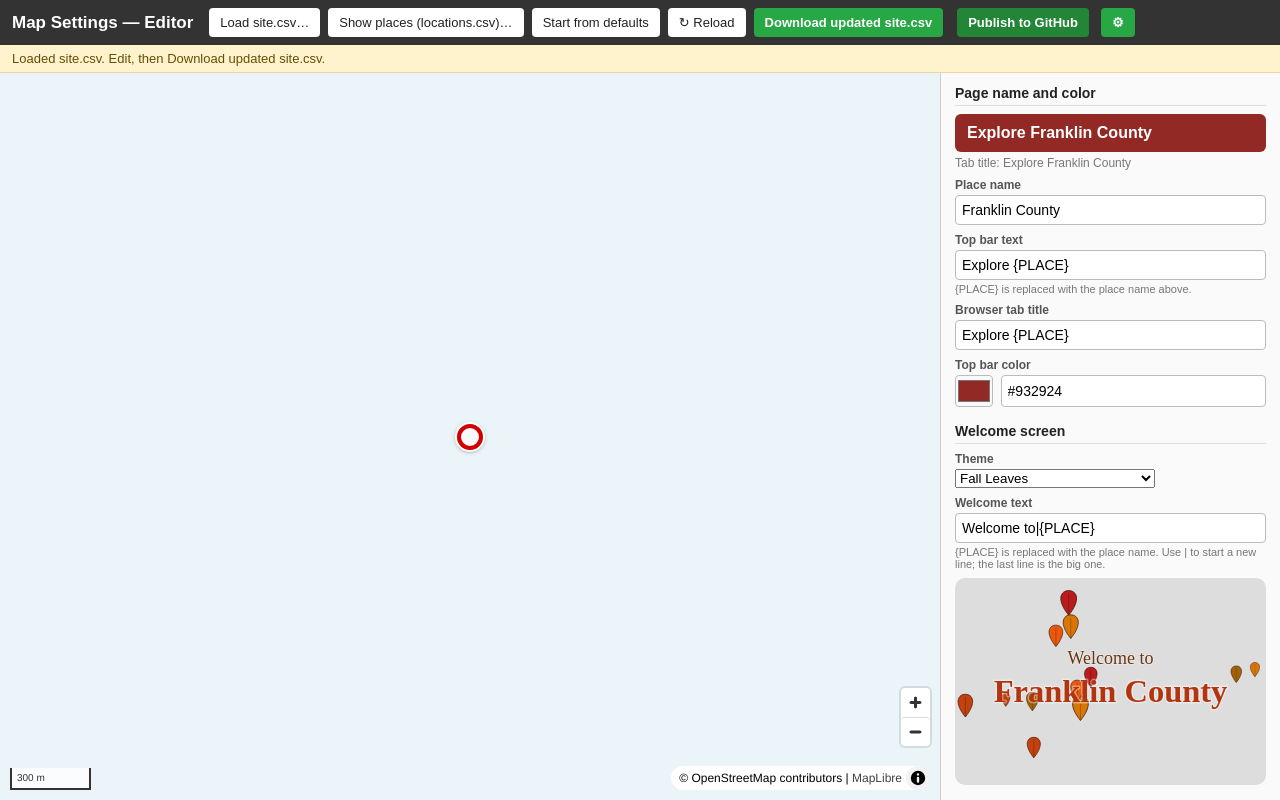
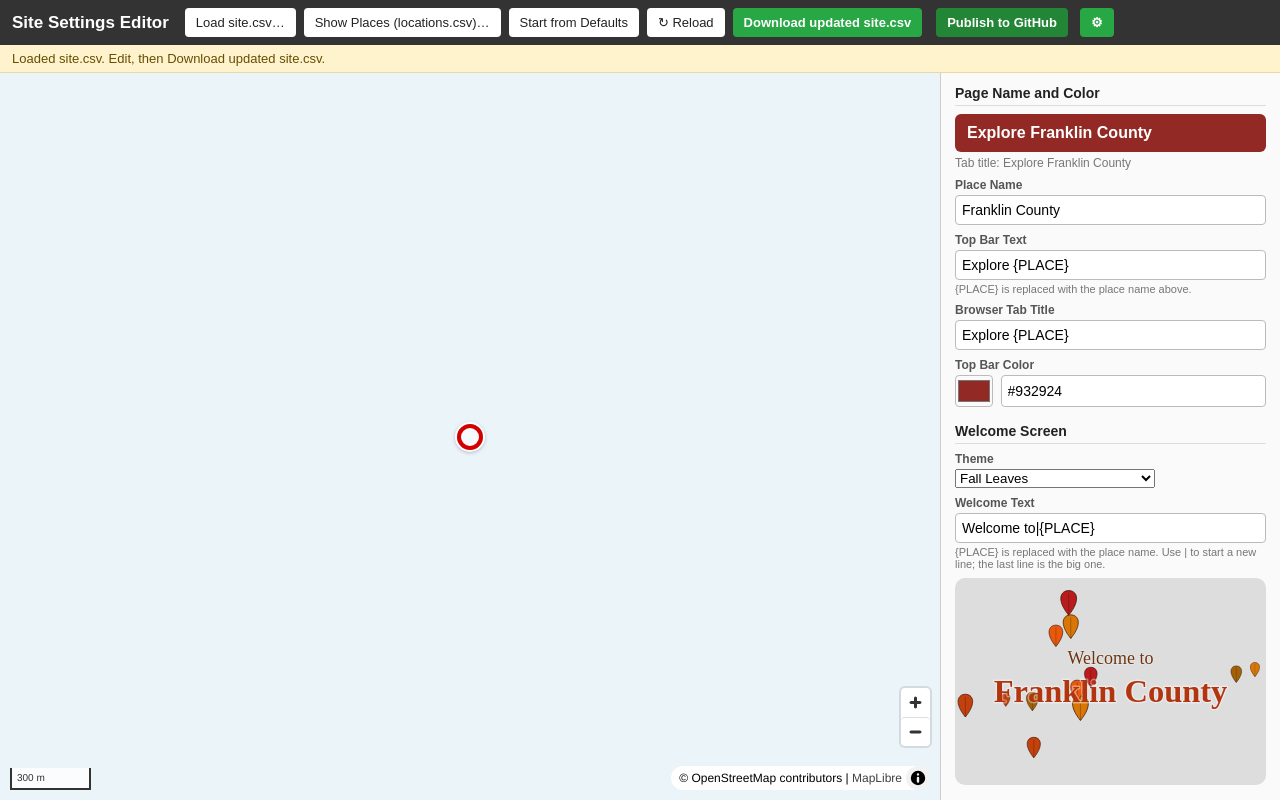
Before and after one commit to Luri-den/fclibraries, a plain HTML site: page site.html in a window 1280 px wide. Drawn offline with nearby package versions, Linux system fonts and the light colour scheme; no server answers.

Commit message:
Update site.html

```diff
--- a/site.html
+++ b/site.html
@@ -3,7 +3,7 @@
 <head>
 <meta charset="utf-8">
 <meta name="viewport" content="width=device-width, initial-scale=1">
-<title>Map Settings — Editor</title>
+<title>Site Settings Editor</title>
 <script src="workspace.js"></script>
 <script>Workspace.install();</script>
 <link rel="stylesheet" href="https://unpkg.com/maplibre-gl@4.7.1/dist/maplibre-gl.css">
@@ -48,10 +48,10 @@ small{color:#777;font-size:11px;display:block;margin-top:3px}
 <body>
 
 <header>
-  <h1>Map Settings — Editor</h1>
+  <h1>Site Settings Editor</h1>
   <label class="btn" style="margin:0;font-weight:normal;color:#222">Load site.csv…<input type="file" id="fSite" accept=".csv,text/csv" hidden></label>
-  <label class="btn" style="margin:0;font-weight:normal;color:#222">Show places (locations.csv)…<input type="file" id="fLocs" accept=".csv,text/csv" hidden></label>
-  <button id="startBtn" type="button">Start from defaults</button>
+  <label class="btn" style="margin:0;font-weight:normal;color:#222">Show Places (locations.csv)…<input type="file" id="fLocs" accept=".csv,text/csv" hidden></label>
+  <button id="startBtn" type="button">Start from Defaults</button>
   <button id="reloadBtn" type="button" disabled>↻ Reload</button>
   <button id="dlBtn" type="button" class="go" disabled>Download updated site.csv</button>
 </header>
@@ -61,30 +61,30 @@ small{color:#777;font-size:11px;display:block;margin-top:3px}
   <div id="map"></div>
 
   <aside id="side" class="off">
-    <h2>Page name and color</h2>
+    <h2>Page Name and Color</h2>
     <div id="pvBar"></div>
     <div id="pvTab"></div>
 
-    <label>Place name</label>
+    <label>Place Name</label>
     <input data-k="PLACE" placeholder="Connersville">
-    <label>Top bar text</label>
+    <label>Top Bar Text</label>
     <input data-k="HEADER">
     <small>{PLACE} is replaced with the place name above.</small>
-    <label>Browser tab title</label>
+    <label>Browser Tab Title</label>
     <input data-k="TAB_TITLE">
-    <label>Top bar color</label>
+    <label>Top Bar Color</label>
     <div class="two"><input type="color" data-k="BAR_COLOR"><input data-k="BAR_COLOR" placeholder="#E47303"></div>
 
-    <h2>Welcome screen</h2>
+    <h2>Welcome Screen</h2>
     <label>Theme</label>
     <select data-k="WELCOME_THEME" id="wtSel"></select>
-    <label>Welcome text</label>
+    <label>Welcome Text</label>
     <input data-k="WELCOME_TEXT" placeholder="Welcome to|{PLACE}">
     <small>{PLACE} is replaced with the place name. Use | to start a new line; the last line is the big one.</small>
     <img id="wtPrev" alt="Welcome screen preview" style="width:100%;border-radius:10px;margin-top:8px;background:#ddd">
     <small id="wtNote"></small>
 
-    <h2>Start view (drag the red circle)</h2>
+    <h2>Start View (drag the red circle)</h2>
     <label class="chk"><input type="checkbox" data-k="FIT_TO_MARKERS"> Fit to all markers on load (ignores the start view below)</label>
     <div class="grid">
       <div><label>Latitude</label><input data-k="CENTER_LAT" inputmode="decimal"></div>
@@ -93,11 +93,11 @@ small{color:#777;font-size:11px;display:block;margin-top:3px}
     <label>Zoom</label>
     <input data-k="ZOOM" inputmode="decimal">
     <div class="row">
-      <button type="button" id="useView">Use current map view</button>
-      <button type="button" id="goStart">Go to start view</button>
+      <button type="button" id="useView">Use Current Map View</button>
+      <button type="button" id="goStart">Go to Start View</button>
     </div>
 
-    <h2>Allowed area (drag the blue squares)</h2>
+    <h2>Allowed Area (drag the blue squares)</h2>
     <div class="grid">
       <div><label>West</label><input data-k="BOUNDS_WEST" inputmode="decimal"></div>
       <div><label>East</label><input data-k="BOUNDS_EAST" inputmode="decimal"></div>
```
